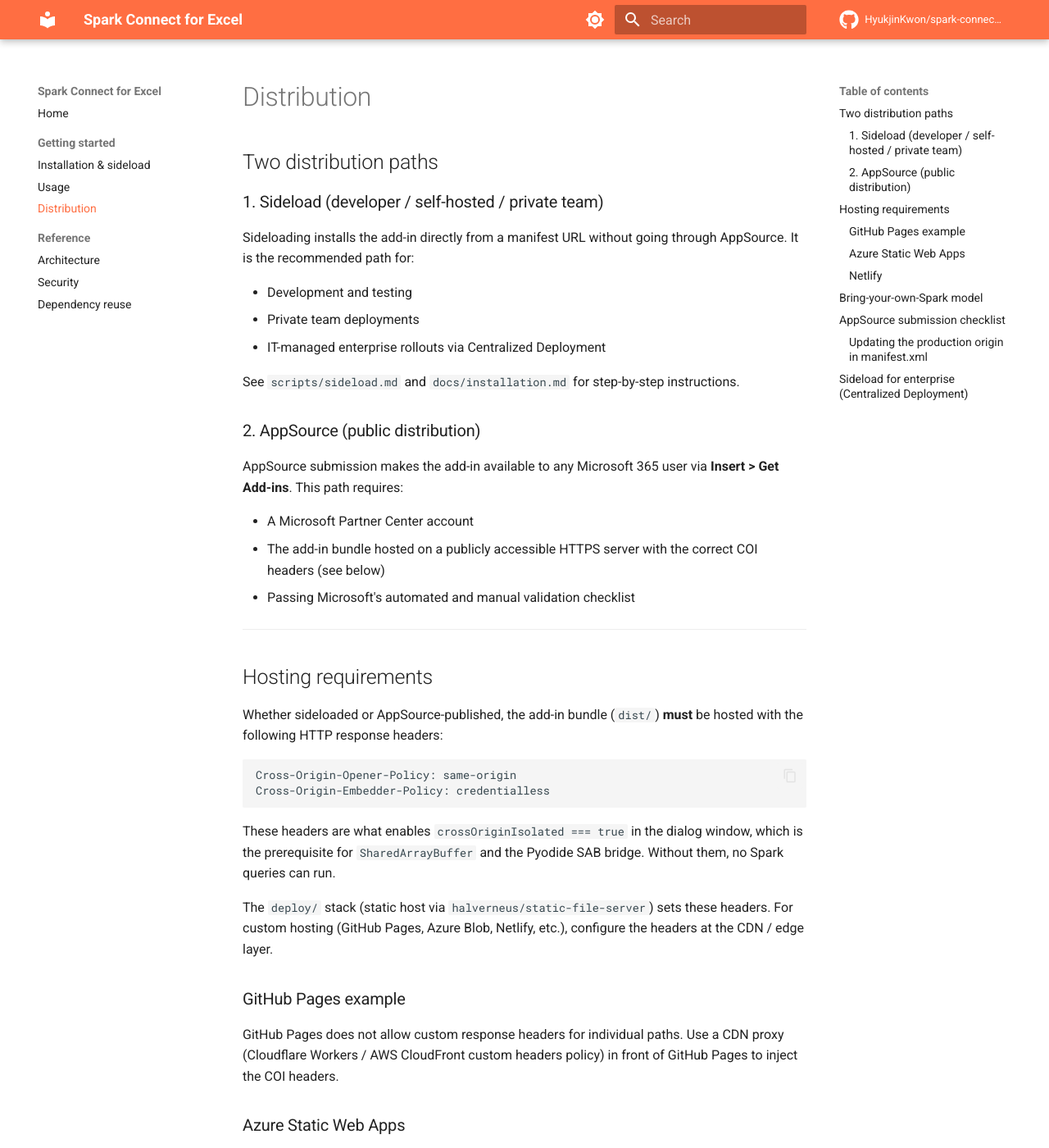
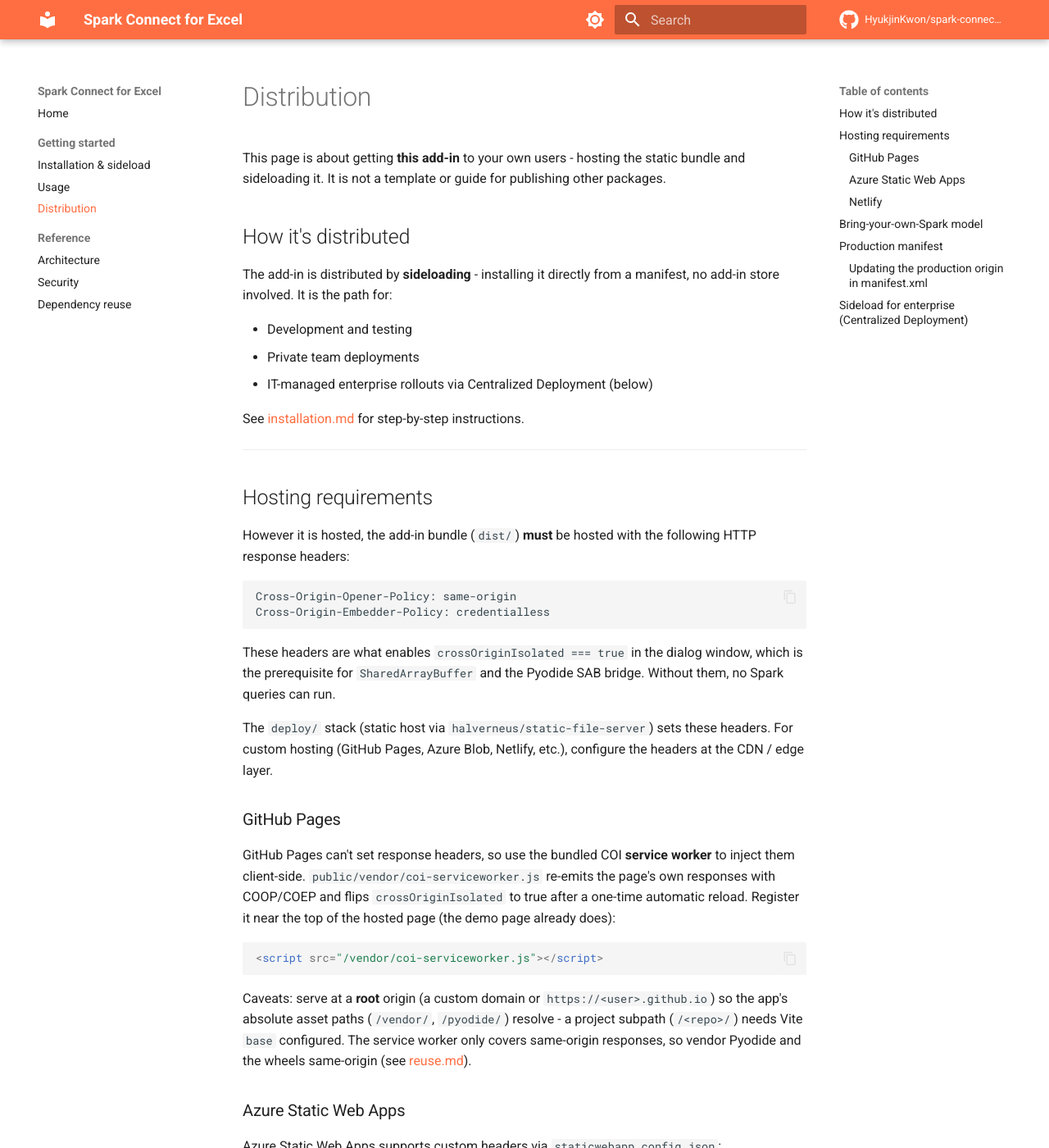
Before and after one commit to HyukjinKwon/spark-connect-excel, an MkDocs documentation site: the page built from docs/distribution.md, in a window 1280 px wide and 1400 px high. Shown: the whole window at 82% size. Built offline with MkDocs 1.6.1 and Material for MkDocs 9.7.7, drawn with Linux system fonts in a browser that asks for light colours; comment, search, counter and statistics services are not loaded; some of the changed text lies outside the part shown.

Commit message:
docs: clarify distribution scope, make GitHub Pages work via COI service worker, AppSource removed
- distribution.md: scope note (this is about hosting THIS add-in, not a publishing
  template); remove AppSource path + checklist (not a supported channel); GitHub
  Pages section now uses the bundled COI service worker (with root-origin/base caveat)
- demo.html: register /vendor/coi-serviceworker.js so the demo achieves COI on
  header-less hosts like GitHub Pages (no-ops where headers are already set)
- README: docs link as a proper markdown link

Co-authored-by: Isaac

````diff
--- a/docs/distribution.md
+++ b/docs/distribution.md
@@ -2,34 +2,26 @@
 
 # Distribution
 
-## Two distribution paths
+This page is about getting **this add-in** to your own users - hosting the
+static bundle and sideloading it. It is not a template or guide for publishing
+other packages.
 
-### 1. Sideload (developer / self-hosted / private team)
+## How it's distributed
 
-Sideloading installs the add-in directly from a manifest URL without going
-through AppSource. It is the recommended path for:
+The add-in is distributed by **sideloading** - installing it directly from a
+manifest, no add-in store involved. It is the path for:
 
 - Development and testing
 - Private team deployments
-- IT-managed enterprise rollouts via Centralized Deployment
+- IT-managed enterprise rollouts via Centralized Deployment (below)
 
-See `scripts/sideload.md` and `docs/installation.md` for step-by-step instructions.
-
-### 2. AppSource (public distribution)
-
-AppSource submission makes the add-in available to any Microsoft 365 user via
-**Insert > Get Add-ins**. This path requires:
-
-- A Microsoft Partner Center account
-- The add-in bundle hosted on a publicly accessible HTTPS server with the
-  correct COI headers (see below)
-- Passing Microsoft's automated and manual validation checklist
+See [installation.md](installation.md) for step-by-step instructions.
 
 ---
 
 ## Hosting requirements
 
-Whether sideloaded or AppSource-published, the add-in bundle (`dist/`) **must**
+However it is hosted, the add-in bundle (`dist/`) **must**
 be hosted with the following HTTP response headers:
 
 ```
@@ -45,11 +37,23 @@
 these headers. For custom hosting (GitHub Pages, Azure Blob, Netlify, etc.),
 configure the headers at the CDN / edge layer.
 
-### GitHub Pages example
+### GitHub Pages
 
-GitHub Pages does not allow custom response headers for individual paths. Use a
-CDN proxy (Cloudflare Workers / AWS CloudFront custom headers policy) in front of
-GitHub Pages to inject the COI headers.
+GitHub Pages can't set response headers, so use the bundled COI **service worker**
+to inject them client-side. `public/vendor/coi-serviceworker.js` re-emits the
+page's own responses with COOP/COEP and flips `crossOriginIsolated` to true after
+a one-time automatic reload. Register it near the top of the hosted page (the
+demo page already does):
+
+```html
+<script src="/vendor/coi-serviceworker.js"></script>
+```
+
+Caveats: serve at a **root** origin (a custom domain or `https://<user>.github.io`)
+so the app's absolute asset paths (`/vendor/`, `/pyodide/`) resolve - a project
+subpath (`/<repo>/`) needs Vite `base` configured. The service worker only covers
+same-origin responses, so vendor Pyodide and the wheels same-origin (see
+[reuse.md](reuse.md)).
 
 ### Azure Static Web Apps
 
@@ -93,23 +97,17 @@
 
 ---
 
-## AppSource submission checklist
+## Production manifest
 
-Before submitting to AppSource:
+Before hosting for others:
 
-- [ ] `manifest.xml` updated with the production `SourceLocation` URL (not
-      `https://localhost:3000`)
-- [ ] `manifest.xml` version incremented
+- [ ] `manifest.xml` `SourceLocation` points to the production origin (not
+      `https://localhost:3000`) - use `npm run build:manifest` below
+- [ ] `AppDomains` lists the production origin
 - [ ] Production bundle hosted on HTTPS with COOP/COEP headers
-- [ ] `AppDomains` in `manifest.xml` lists the production origin
-- [ ] `SupportUrl` points to a real page
-- [ ] Icon assets (`icon-16.png`, `icon-32.png`, `icon-80.png`) provided in
-      `public/assets/`
 - [ ] `office-addin-manifest validate manifest.xml` passes
-- [ ] Add-in tested on Windows (WebView2), Mac (WKWebView), and Excel on the web
-- [ ] Privacy policy URL added to `manifest.xml` (required for AppSource)
-- [ ] The manifest's `Id` GUID matches the one in source control (do not
-      regenerate - changing it breaks existing user installations)
+- [ ] Tested on a Chromium-based Excel host (Windows / Microsoft 365 or the web)
+- [ ] The manifest's `Id` GUID is unchanged (changing it breaks existing installs)
 
 ### Updating the production origin in manifest.xml
 
--- a/src/demo/demo.html
+++ b/src/demo/demo.html
@@ -4,7 +4,11 @@
   <head>
     <meta charset="utf-8" />
     <meta name="viewport" content="width=device-width, initial-scale=1" />
-    <title>Spark Connect — Web Demo</title>
+    <title>Spark Connect - Web Demo</title>
+    <!-- On hosts that can't set COOP/COEP (e.g. GitHub Pages), this service
+         worker injects them and reloads once, enabling crossOriginIsolated.
+         It no-ops when the host already sends the headers (dev server, Envoy). -->
+    <script src="/vendor/coi-serviceworker.js"></script>
     <link rel="stylesheet" href="./demo.css" />
   </head>
   <body>
````
Also changed, not shown: README.md (+1 -1 lines).
